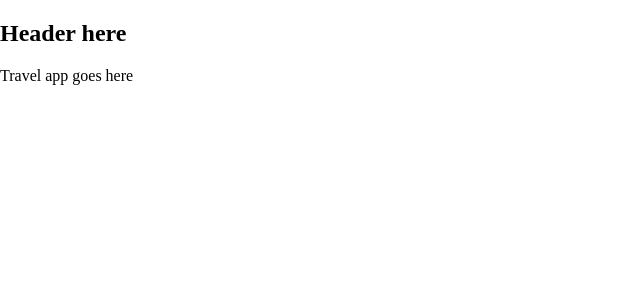
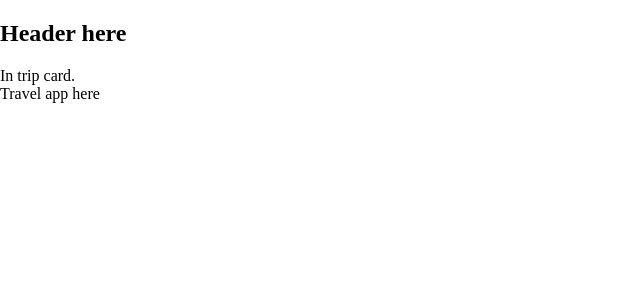
Before and after one commit to atoopdev/travel-journal, a React (Create React App) app in the folder travel-journal/: page / in a window 1280 px wide. Shown: the top 300 px of the page, without its empty margins (0-640 px from the left). Built offline with nearby package versions, Linux system fonts and the light colour scheme.

Commit message:
Add tripcard(), clean up data file

```diff
--- a/travel-journal/src/App.js
+++ b/travel-journal/src/App.js
@@ -1,13 +1,19 @@
 import logo from './logo.svg';
+import TravelData from "./data"
+import TripCard from './components/tripcard';
 import Header from "./components/header"
 
 
 function App() {
+  // get data
+
+
   return (
     <div>
     <Header />
+    <TripCard />
     <div className="App">
-     Travel app goes here
+     Travel app here
     </div>
     </div>
   );
--- /dev/null
+++ b/travel-journal/src/components/tripcard.js
@@ -0,0 +1,5 @@
+import React from "react"
+
+export default function TripCard(){
+    return <div>In trip card.</div>
+}
--- a/travel-journal/src/data.js
+++ b/travel-journal/src/data.js
@@ -1,8 +1,8 @@
 export default [
     {
         id: 1,
-        title: "Lava dripping into ocean",
-        location:"Volcanos National Park, Big Island, Hawaii, USA",
+        title: "Volcanos National Park",
+        location:"Big Island, Hawaii, USA",
         googleMapsUrl:"https://goo.gl/maps/dPk4XiWD7roXFjhx8",
         visitDate:"June 2010",
         description:"Unique destination to spot live lava flows, lava tubes & glowing craters is popular with tourists.",
@@ -13,8 +13,8 @@ export default [
 
     {
         id: 2,
-        title: "Panda sitting against a tree",
-        location: "Panda breeding center, Chengdu, China",
+        title: "Panda Breeding center",
+        location: "Chengdu, China",
         googleMapsUrl:"https://goo.gl/maps/FmjbC4LwUwyDLLGp6",
         visitDate:"July 2008",
         description:"Giant Panda conservation facility allowing visitors to observe pandas & other endangered animals.",
```
